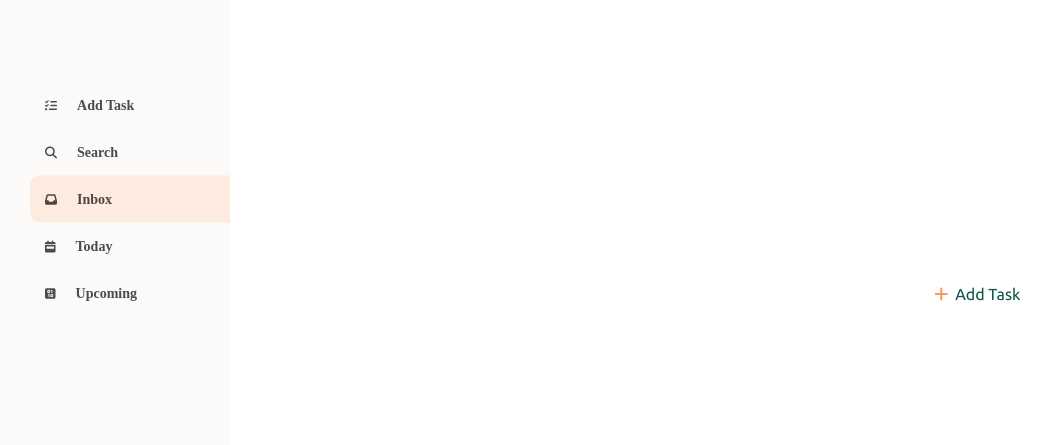
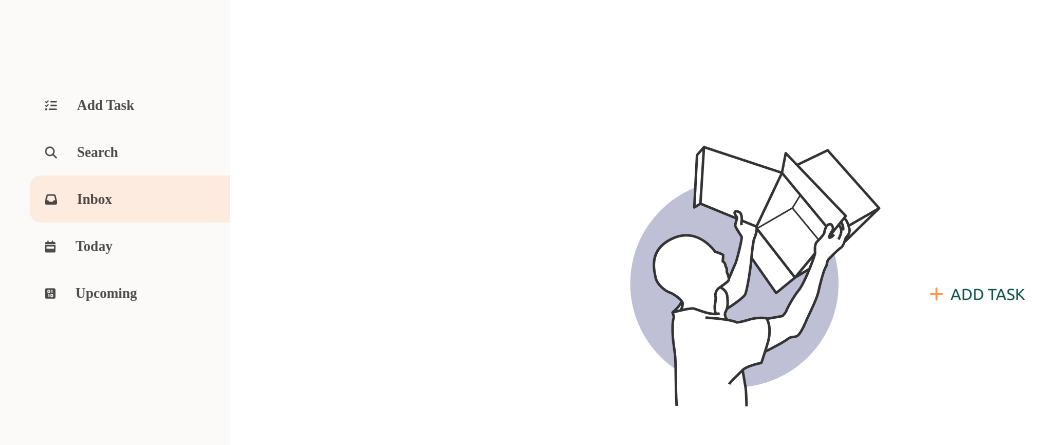
Before and after one commit to rahbarsamir/advanced-To-Do, a plain HTML site: page index.html in a window 1280 px wide. Shown: the part 121-566 px from the top of the page, without its empty margins (0-1058 px from the left). Drawn offline with Linux system fonts and the light colour scheme; a web font is replaced by a local one.

Commit message:
empty img add

```diff
--- a/index.html
+++ b/index.html
@@ -47,6 +47,7 @@
         </div>
 
         <div class="container">
+            <div class="empty"><img src="man.png" alt=""></div>
             <div id="overlay"></div>
             <div id="addtodo" class="addtodo">
                 <form id="todo-form" action="">
--- a/script.js
+++ b/script.js
@@ -113,7 +113,7 @@ todo_form.addEventListener("submit", ((e) => {
     // console.log(complete)
     edittodo()
     clossaddtask()
-
+    document.querySelector(".empty").style="opacity:0"
     complete = document.querySelectorAll(".complete")
     deletetodo()
     activeinbox()
@@ -121,10 +121,13 @@ todo_form.addEventListener("submit", ((e) => {
 }))
 
 function loadtodo() {
+
     try {
         data = list
         const todayDate = getTodayDate()
         if (data) {
+            emptyTodo()
+
             data.forEach(Element => {
                 todolist.appendChild(createTodo(Element.title, Element.des, Element.date, Element.id))
                 if (todayDate == Element.date) {
@@ -137,7 +140,6 @@ function loadtodo() {
         }
 
     } catch (error) {
-
     }
     //    for(let i=0;i<data.length;i++){
     //     console.log(data[i])
@@ -217,7 +219,7 @@ deletetodo()
 // console.log(complete)
 function deletetodo() {
     if (complete) {
-        console.log("complete")
+        // console.log("complete")
 
         complete.forEach((e) => {
             // console.log(e)
@@ -242,7 +244,7 @@ function deletetodo() {
                             removefromupcoming(todo)
                             removefrominbox(todo)
                             // todolist.removeChild(e.target.parentElement.parentElement)
-                            console.log(e.target.parentElement.parentElement)
+                            // console.log(e.target.parentElement.parentElement)
                             // todayList.removeChild(e.target.parentElement.parentElement)
                             // // location.reload()
                             // console.log(list)
@@ -252,11 +254,13 @@ function deletetodo() {
                 // console.log(list)
                 // console.log("deleted")
 
-
+                emptyTodo()
+                // console.log(list)
 
             }))
         })
     }
+
 }
 
 
@@ -446,7 +450,7 @@ function removefromtoday(id) {
             todayList.removeChild(Element)
         }
         else {
-            console.log("error todaylisst")
+            // console.log("error todaylisst")
         }
     })
 }
@@ -456,7 +460,7 @@ function removefromupcoming(id) {
             upcominglist.removeChild(Element)
         }
         else {
-            console.log("error todaylisst")
+            // console.log("error todaylisst")
         }
     })
 }
@@ -466,7 +470,8 @@ function removefrominbox(id) {
             todolist.removeChild(Element)
         }
         else {
-            console.log("error todaylisst")
+            // console.log("error todaylisst")
+
         }
     })
 }
@@ -497,3 +502,10 @@ function otheredittask(child, title, des, date, id) {
         }
     })
 }
+
+function emptyTodo(){
+    if(list.length==0){
+        const empty=document.querySelector(".empty")
+        empty.style="opacity:0.8"
+    }
+}
--- a/style.css
+++ b/style.css
@@ -217,7 +217,7 @@
     justify-content: center;
     align-items: center;
     font-family:var(--normalfont) ;
-    text-transform: capitalize;
+    text-transform: uppercase;
     margin-left: 60px;
     margin-top: 30px;
     /* background-color: #105549; */
@@ -476,3 +476,17 @@ backdrop-filter: blur(8px);
     /* min-height: 50vh; */
 
 }
+
+.empty{
+    position: absolute;
+    top: 50%;
+    left: 50%;
+    transform: translate(-50%,-50%);
+    width: 25%;
+    transition: all 0.5s ease-in;
+    opacity: 0;
+
+}
+.empty img{
+    width: 100%;
+}
```
Also changed, not shown: man.png (added).
